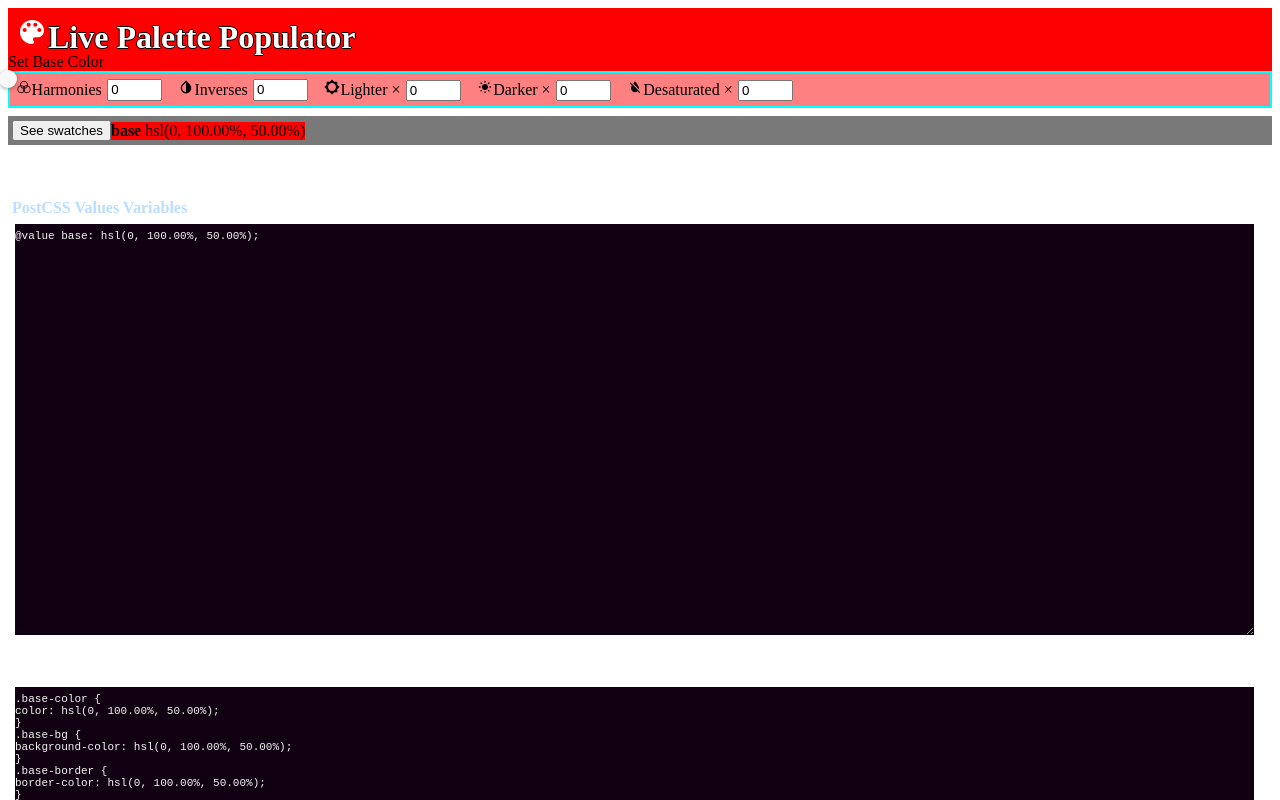
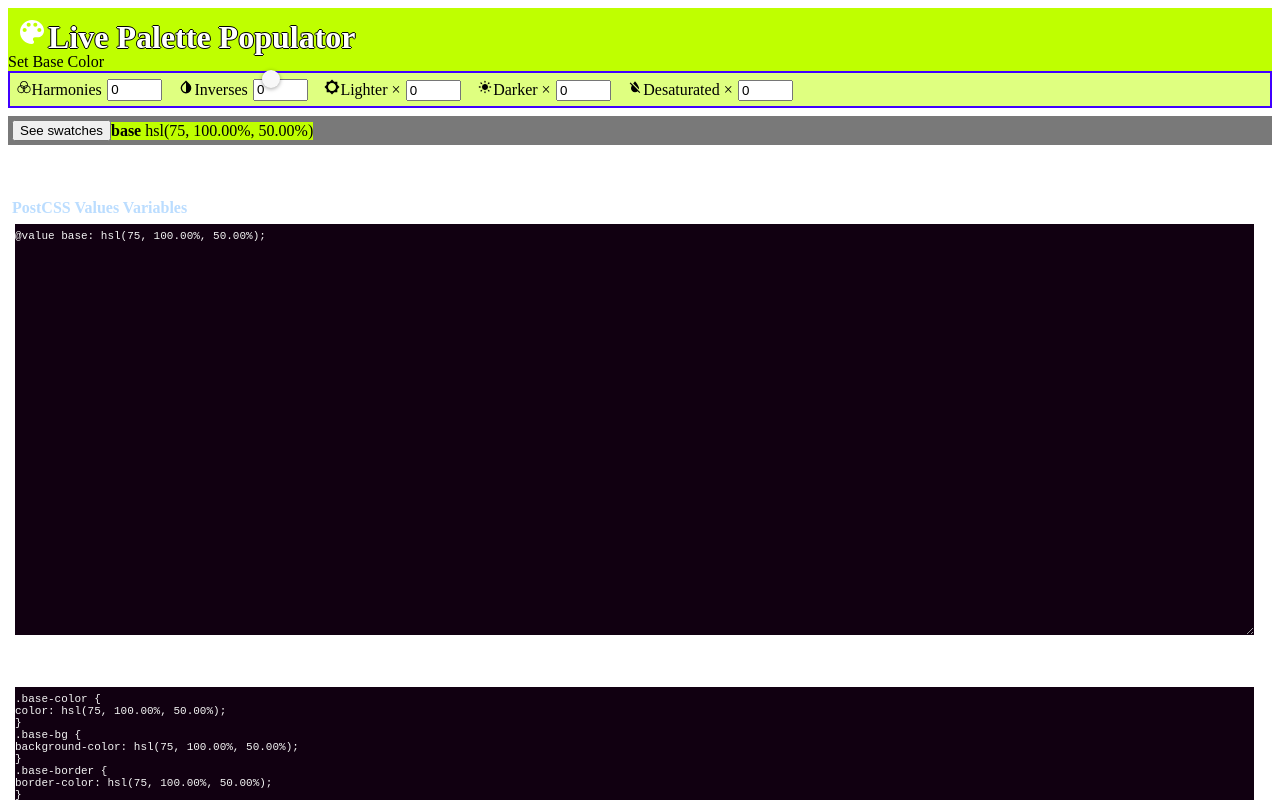
Before and after one commit to beekman/color-combo-creator, a React app: page / in a window 1280 px wide. Shown: the top 800 px of the page. Built offline with nearby package versions, Linux system fonts and the light colour scheme.

Commit message:
checking in files

```diff
--- a/src/components/VariationsControls/VariationsControls.js
+++ b/src/components/VariationsControls/VariationsControls.js
@@ -25,9 +25,10 @@ const VariationsControls = (props) => {
   const [desaturatedQuantity, setDesaturatedQuantity] = useState(props.desaturatedQuantity);
   const [postcssExportText, setPostcssExportText] = useState(props.postcssExportText);
   const [cssExportText, setCssExportText] = useState(props.cssExportText);
+  const handleSwatchClick = () => setSwatchToggled((toggled) => !toggled);
   const [swatchToggled, setSwatchToggled] = useState(props.swatchToggled);
 
-  const handleSwatchClick = () => setSwatchToggled((toggled) => !toggled);
+
 
   let hslHarmonies = getHarmonies(color, harmonyQuantity);
   let hslInverses = getInverses(color, hslHarmonies, inverseQuantity);
--- a/src/containers/PalettePopulator.css
+++ b/src/containers/PalettePopulator.css
@@ -18,6 +18,7 @@ header {
   width: 100%;
   height: 17px;
   padding-top: 3px;
+  position: relative;
 };
 label {
   position: absolute;
--- a/src/containers/PalettePopulator.js
+++ b/src/containers/PalettePopulator.js
@@ -16,7 +16,7 @@ import { createPopper } from '@popperjs/core';
 
 const PalettePopulator = () => {
   const [displayColorPicker, setDisplayColorPicker] = useState(false);
-  const [color, setColor] = useState({ h: 0, s: 1, l: .5, a: 1, matchType: 'base', step: '' });
+  const [color, setColor] = useState({ color: { h: 75, s: 1, l: .5, a: 1, matchType: 'base', step: '' } });
   const [harmonyQuantity, setHarmonyQuantity] = useState(0);
   const [inverseQuantity, setInverseQuantity] = useState(0);
   const [inverseMax, setInverseMax] = useState(1);
@@ -47,25 +47,25 @@ const PalettePopulator = () => {
 
   return (
     <>
-      <div className={styles.wrapper} style={{ background: `hsl(${(color.h)}, ${color.s * 100}%, ${color.l * 100}%)` }}>
+      <div className={styles.wrapper} style={{ background: `hsl(${(color.color.h)}, ${color.color.s * 100}%, ${color.color.l * 100}%)` }}>
         <header onClick={handleClick} style={styles.header}>
           <h1 className={styles.logo}> <IoMdColorPalette />Live Palette Populator</h1>
         </header>
         <div className={styles.flex}>
           <div className={styles.swatch} onClick={handleClick}>
             <label htmlFor='baseColor' className={styles.label}>Set Base Color</label>
-            <div id='baseColor' className={styles.color} style={{ background: `hsl(${(color.h)}, ${color.s * 100}%, ${color.l * 100}%)` }}>
+            <div id='baseColor' className={styles.color} style={{ background: `color(${(color.color.h)}, ${color.color.s * 100}%, ${color.color.l * 100}%)` }}>
             </div>
-            {displayColorPicker ? <div style={styles.popover}>
+            {displayColorPicker ? <div className={styles.popover}>
               <div className={styles.cover} onClick={handleClose} />
               <PhotoshopPicker color={color} onChange={handleChange} />
             </div> : null}
           </div>
-          <div className={styles.hueBox}><HuePicker color={color} onChange={handleChange} height={'100%'} width={'100%'} /></div>
+          <div className={styles.hueBox}><HuePicker color={color.color} onChange={handleChange} height={'100%'} width={'100%'} /></div>
         </div>
       </div>
 
-      <VariationsControls color={color} harmonyQuantity={harmonyQuantity} inverseQuantity={inverseQuantity} inverseMax={inverseMax} lighterQuantity={lighterQuantity} darkerQuantity={darkerQuantity} desaturatedQuantity={desaturatedQuantity} postcssExportText={postcssExportText} cssExportText={cssExportText} swatchToggled={swatchToggled} onChange={handleChange} />
+      <VariationsControls color={color.color} harmonyQuantity={harmonyQuantity} inverseQuantity={inverseQuantity} inverseMax={inverseMax} lighterQuantity={lighterQuantity} darkerQuantity={darkerQuantity} desaturatedQuantity={desaturatedQuantity} postcssExportText={postcssExportText} cssExportText={cssExportText} swatchToggled={swatchToggled} onChange={handleChange} />
       <Footer color={color} />
     </>
   );
```
